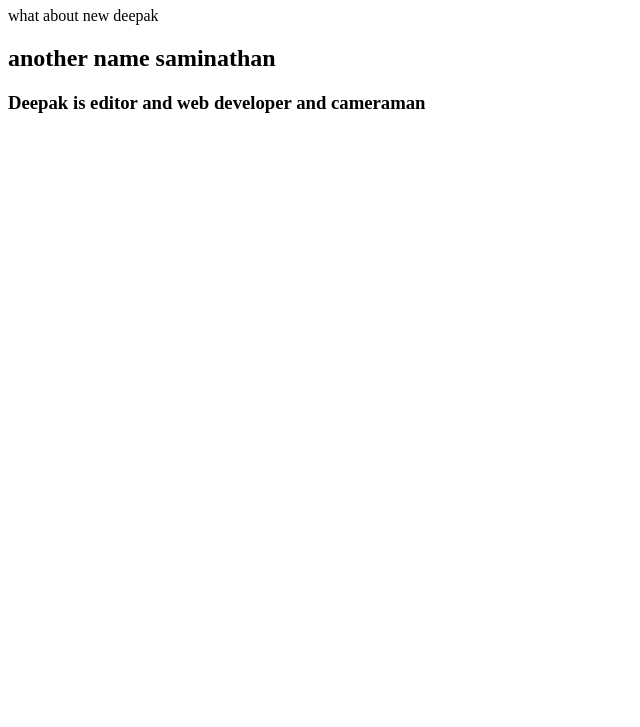
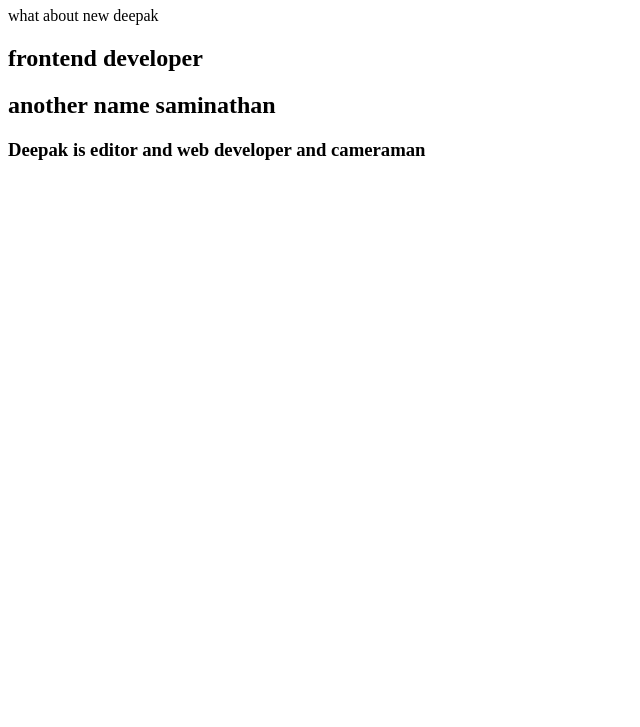
Before and after one commit to saminathan12/github_pratice, a plain HTML site: page index.html in a window 1280 px wide. Shown: the part 73-800 px from the top of the page, without its empty margins (0-640 px from the left). Drawn offline with Linux system fonts and the light colour scheme.

Commit message:
Feat : add frontend

```diff
--- a/index.html
+++ b/index.html
@@ -9,6 +9,7 @@
 <body>
     <h1>Deepak</h1>
     <p>what about new deepak</p>
+    <h2>frontend developer</h2>
     <h2>another name saminathan</h2>
     <h3>Deepak is editor and web developer and cameraman</h3>
 
```
